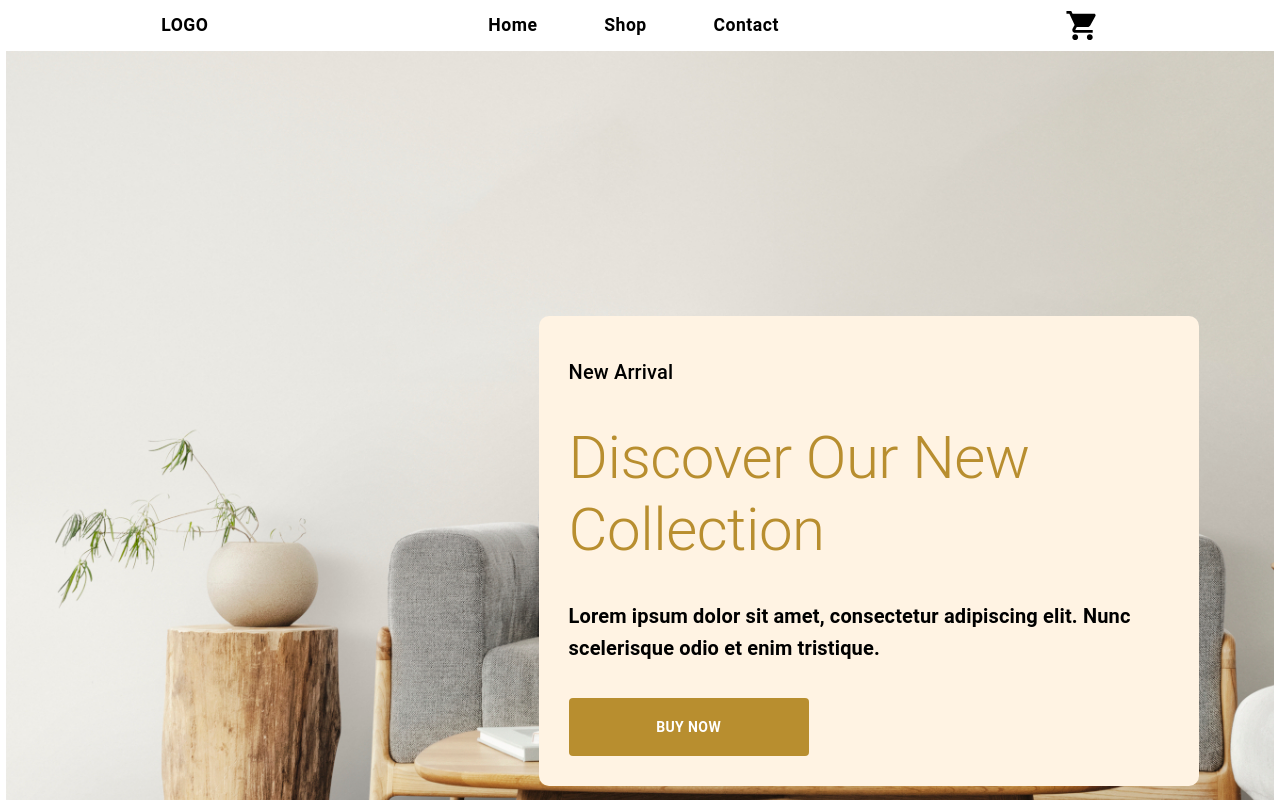
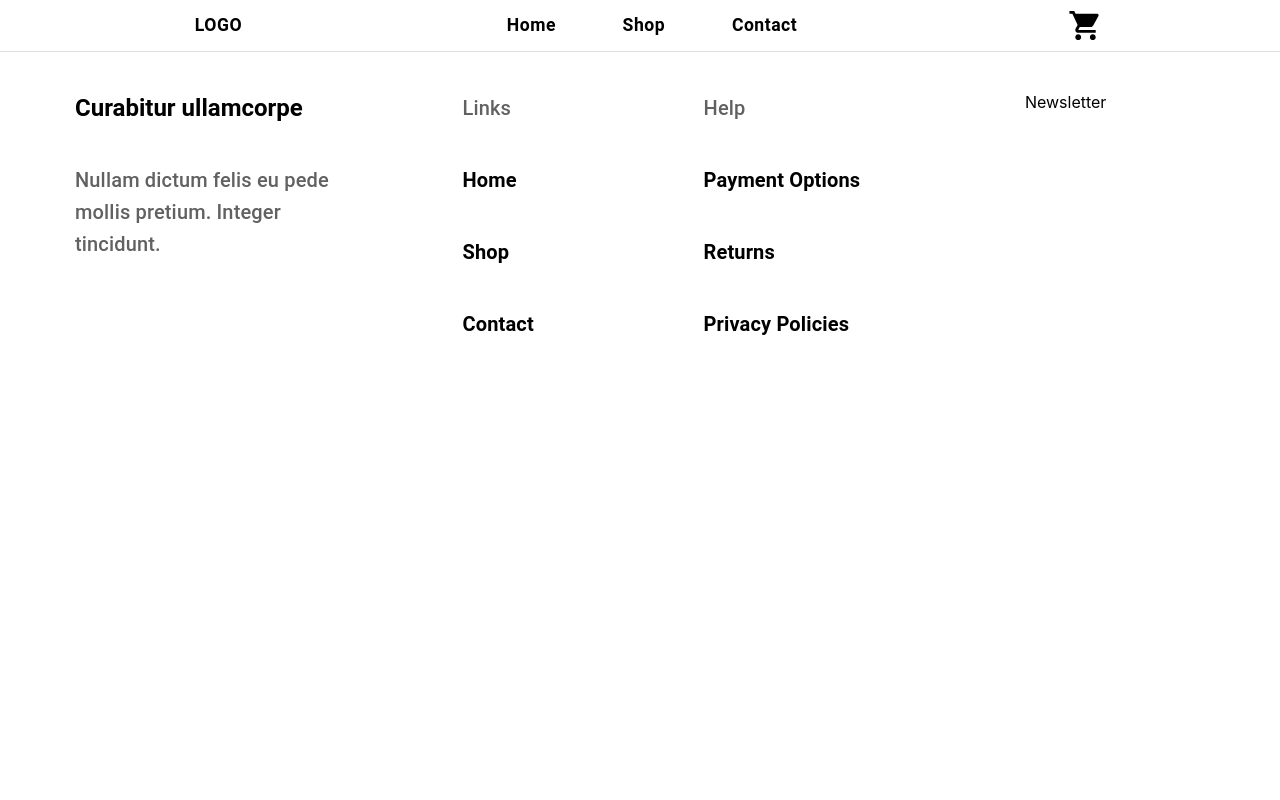
Before and after one commit to Gibsongf/furniture-eCommerce-react-app, a React (Vite) app: page / in a window 1280 px wide. Shown: the top 800 px of the page. Built offline with nearby package versions, Linux system fonts and the light colour scheme.

Commit message:
header size

```diff
--- a/src/App.tsx
+++ b/src/App.tsx
@@ -51,10 +51,10 @@ function App() {
           setSelectProduct,
         }}>
         <Nav />
-                <Stack alignItems="center" padding="0px 50px" gap="20px">
+        {/* <Stack alignItems="center" padding="0px 50px" gap="20px">
                     <ScrollRestoration />
                     <Outlet />
-                </Stack>
+                </Stack> */}
       </ShoppingCartContext.Provider>
 
       <Footer />
--- a/src/components/NavBar.tsx
+++ b/src/components/NavBar.tsx
@@ -1,4 +1,4 @@
-import { Stack, Button, IconButton, Grid } from "@mui/material";
+import { Stack, Button, IconButton, Grid, Box } from "@mui/material";
 import { ShoppingCart } from "@mui/icons-material";
 import { ThemeProvider } from "@mui/material";
 import { themeNav } from "./Theme";
@@ -38,15 +38,11 @@ const IconMenu = () => {
       alignItems={"center"}
       justifyContent="space-evenly"
       flexWrap={"wrap"}>
-            {/* <SearchInput /> */}
       <Link to="cart">
         <ThemeProvider theme={themePaletteColor}>
           <IconButton aria-label="shopping-cart">
             <Badge badgeContent={iconQuantity} color="primary">
-                            <ShoppingCart
-                                fontSize="large"
-                                sx={{ fill: "black" }}
-                            />
+              <ShoppingCart fontSize="large" sx={{ fill: "black" }} />
             </Badge>
           </IconButton>
         </ThemeProvider>
@@ -57,12 +53,12 @@ const IconMenu = () => {
 export const Nav = () => {
   return (
     <ThemeProvider theme={themeNav}>
+      <Box maxWidth={"1200px"} margin={"0 auto"}>
         <Grid
           sx={{
             margin: "0",
             fontWeight: "bold",
             "& .MuiGrid-item": { padding: "0" },
-                    width: "99vw",
           }}
           container
           spacing={3}
@@ -77,6 +73,7 @@ export const Nav = () => {
             <IconMenu />
           </Grid>
         </Grid>
+      </Box>
     </ThemeProvider>
   );
 };
```
Lines whose indentation alone changed are shown as unchanged.
